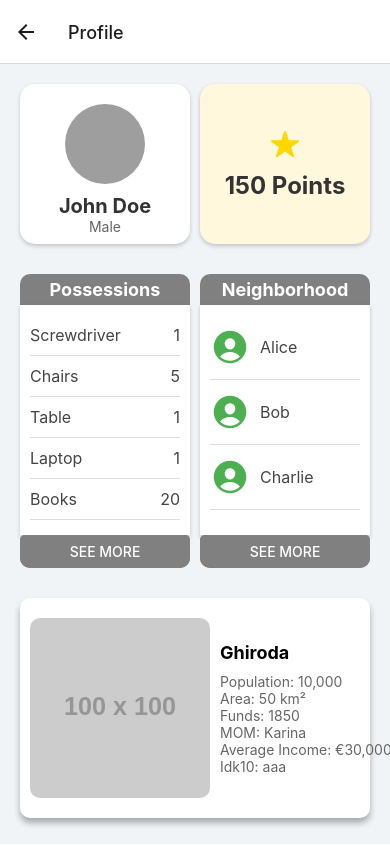
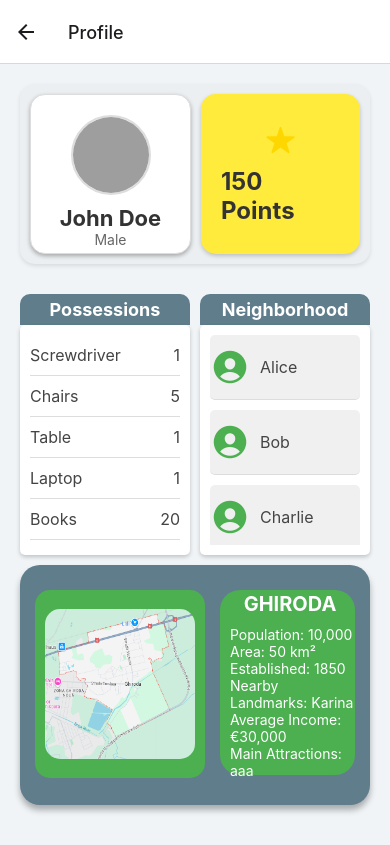
Before and after one commit to AndreiB02/Unihack6-Neighbourly, a React Native app: screen /Profile in a window 390 px wide. Built offline with nearby package versions, Linux system fonts and the light colour scheme; grey boxes are pictures that could not be loaded.

Commit message:
CoFunds updated

```diff
--- a/App.js
+++ b/App.js
@@ -1,4 +1,5 @@
 import React from 'react';
+
 import { NavigationContainer } from '@react-navigation/native';
 import { createStackNavigator } from '@react-navigation/stack';
 import HomeScreen from './screens/MainPage/HomeScreen'; // Update the import path as necessary
@@ -45,6 +46,7 @@ const App = () => {
         <Stack.Screen name="AboutApp" component={AboutApp} options={{ title: 'About' }} />
       </Stack.Navigator>
     </NavigationContainer>
+
   );
 };
 
--- a/screens/CoFound/CoFundScreen.js
+++ b/screens/CoFound/CoFundScreen.js
@@ -1,47 +1,61 @@
 import React, { useState } from 'react';
 import { View, Text, StyleSheet, FlatList, TouchableOpacity, Alert, Modal, TextInput, Button } from 'react-native';
-import { ProgressBar } from 'react-native-paper';
+import ProgressBar from '../MainPage/Components/ProgressBar';
 
 const CoFundScreen = () => {
-    const goalAmount = 1000; // Total goal amount (e.g., 1000 units of currency)
-    const [currentAmount, setCurrentAmount] = useState(350); // Current amount raised (e.g., 350 units of currency)
+    const goalAmount = 1000;
+    const [currentAmount, setCurrentAmount] = useState(350);
 
     const [itemsData, setItemsData] = useState([
-        { id: '1', name: 'Item 1', price: 200 },
-        { id: '2', name: 'Item 2', price: 150 },
-        { id: '3', name: 'Item 3', price: 300 },
-        { id: '4', name: 'Item 4', price: 100 },
-        { id: '5', name: 'Item 5', price: 250 },
+        { id: '1', name: 'Lawnmower', price: 200, raised: 50 },
+        { id: '2', name: 'Dining Table', price: 150, raised: 75 },
+        { id: '3', name: 'Cordless Drill', price: 300, raised: 120 },
+        { id: '4', name: 'Office Chair', price: 100, raised: 45 },
+        { id: '5', name: 'Electric Heater', price: 250, raised: 55 },
     ]);
 
-    const [modalVisible, setModalVisible] = useState(false); // State to control modal visibility
+    const [modalVisible, setModalVisible] = useState(false);
     const [newItemName, setNewItemName] = useState('');
     const [newItemPrice, setNewItemPrice] = useState('');
+    const [donationAmount, setDonationAmount] = useState('');
 
-    // Calculate the progress as a fraction of the total goal amount
-    const progress = currentAmount / goalAmount;
+    const calculateItemProgress = (item) => {
+        return item.raised / item.price;
+    };
 
-    const handleDonate = () => {
-        const newAmount = currentAmount + 50; // Donation amount (e.g., 50 units)
-        if (newAmount <= goalAmount) {
-            setCurrentAmount(newAmount);
-        } else {
-            setCurrentAmount(goalAmount); // Ensure it doesn't exceed the goal
+    const calculateAverageProgress = () => {
+        const totalProgress = itemsData.reduce((acc, item) => acc + item.raised / item.price, 0);
+        return totalProgress / itemsData.length;
+    };
+
+    const handleDonateToItem = (itemId) => {
+        const donation = parseFloat(donationAmount);
+        if (isNaN(donation) || donation <= 0) {
+            Alert.alert('Error', 'Please enter a valid donation amount.');
+            return;
         }
-        Alert.alert('Donation', `You donated 50 units!`);
+
+        const updatedItems = itemsData.map(item => {
+            if (item.id === itemId) {
+                return { ...item, raised: item.raised + donation };
+            }
+            return item;
+        });
+        setItemsData(updatedItems);
+        setDonationAmount('');
+        Alert.alert('Donation', `You donated ${donation} units to ${itemsData.find(item => item.id === itemId).name}!`);
     };
 
     const handleAddItem = () => {
-        // Check if the input fields are not empty and price is a valid number
         if (newItemName.trim() === '' || isNaN(newItemPrice) || newItemPrice <= 0) {
             Alert.alert('Error', 'Please enter a valid name and price.');
             return;
         }
 
-        const newItem = { id: (itemsData.length + 1).toString(), name: newItemName, price: parseFloat(newItemPrice) };
+        const newItem = { id: (itemsData.length + 1).toString(), name: newItemName, price: parseFloat(newItemPrice), raised: 0 };
         setItemsData([...itemsData, newItem]);
-        setModalVisible(false); // Close the modal after adding the item
-        setNewItemName(''); // Reset input fields
+        setModalVisible(false);
+        setNewItemName('');
         setNewItemPrice('');
         Alert.alert('Item Added', `You added ${newItem.name} with a price of ${newItem.price} units.`);
     };
@@ -54,12 +68,14 @@ const CoFundScreen = () => {
                 <Text style={styles.goalText}>Goal: ${goalAmount}</Text>
                 <Text style={styles.progressText}>Raised: ${currentAmount} of ${goalAmount}</Text>
 
-                {/* Progress Bar */}
                 <ProgressBar
-                    progress={progress}
-                    color="#4CAF50"
+                    progress={calculateAverageProgress()}
+                    color={calculateAverageProgress() === 1 ? "#00C853" : "#4CAF50"}
                     style={styles.progressBar}
                 />
+                {calculateAverageProgress() === 1 && (
+                    <Text style={styles.goalAchievedText}>Goal Achieved! 🎉</Text>
+                )}
             </View>
 
             <Text style={styles.itemsHeader}>Items for Fundraising</Text>
@@ -69,23 +85,37 @@ const CoFundScreen = () => {
                 renderItem={({ item }) => (
                     <View style={styles.itemContainer}>
                         <Text style={styles.itemName}>{item.name}</Text>
-                        <Text style={styles.itemPrice}>Price: ${item.price}</Text>
+                        <Text style={styles.itemPrice}>{item.raised}$ / {item.price}$</Text>
+
+                        <ProgressBar
+                            progress={calculateItemProgress(item)}
+                            color={calculateItemProgress(item) === 1 ? "#00C853" : "#4CAF50"}
+                            style={styles.progressBar}
+                        />
+
+                        <View style={styles.donateContainer}>
+                            <TextInput
+                                style={styles.donationInput}
+                                placeholder="Enter amount"
+                                value={donationAmount}
+                                onChangeText={setDonationAmount}
+                                keyboardType="numeric"
+                            />
+                            <TouchableOpacity
+                                style={styles.donateButton}
+                                onPress={() => handleDonateToItem(item.id)}
+                            >
+                                <Text style={styles.donateButtonText}>Donate</Text>
+                            </TouchableOpacity>
+                        </View>
                     </View>
                 )}
             />
 
-            {/* Buttons at the bottom of the page */}
-            <View style={styles.buttonsContainer}>
-                <TouchableOpacity style={styles.donateButton} onPress={handleDonate}>
-                    <Text style={styles.donateButtonText}>Donate 50 units</Text>
-                </TouchableOpacity>
+            <TouchableOpacity style={styles.addItemButton} onPress={() => setModalVisible(true)}>
+                <Text style={styles.addItemButtonText}>Add New Item</Text>
+            </TouchableOpacity>
 
-                <TouchableOpacity style={styles.addItemButton} onPress={() => setModalVisible(true)}>
-                    <Text style={styles.addItemButtonText}>Add New Item</Text>
-                </TouchableOpacity>
-            </View>
-
-            {/* Modal for adding new item */}
             <Modal
                 animationType="slide"
                 transparent={true}
@@ -124,52 +154,83 @@ const CoFundScreen = () => {
 
 const styles = StyleSheet.create({
     container: {
+        marginTop: 20,
         flex: 1,
         padding: 20,
-        backgroundColor: '#f0f4f7',
+        backgroundColor: '#f7f7f7',
     },
     header: {
-        fontSize: 32,
+        fontSize: 36,
         fontWeight: 'bold',
         color: '#333',
         textAlign: 'center',
         marginBottom: 20,
+        letterSpacing: 1.2,
     },
     goalContainer: {
         marginBottom: 30,
         alignItems: 'center',
+        borderBottomWidth: 2,
+        borderBottomColor: '#ccc',
+        paddingBottom: 20,
     },
     goalText: {
-        fontSize: 18,
+        fontSize: 20,
         color: '#333',
     },
     progressText: {
-        fontSize: 16,
+        fontSize: 18,
         color: '#4CAF50',
         marginTop: 10,
     },
     progressBar: {
-        width: '80%',
+        width: '100%',
+        marginTop: 20,
+        height: 15,
+        borderRadius: 10,
+        backgroundColor: '#e0e0e0',
+    },
+    goalAchievedText: {
+        fontSize: 18,
+        color: '#00C853',
         marginTop: 10,
+        fontWeight: 'bold',
+    },
+    donateContainer: {
+        flexDirection: 'row',
+        alignItems: 'center',
+        position: 'absolute',
+        top: 10,
+        right: 15,
+    },
+    donationInput: {
+        height: 40,
+        width: 80,
+        borderColor: '#ccc',
+        borderWidth: 1,
+        borderRadius: 5,
+        paddingLeft: 10,
+        fontSize: 16,
+        marginRight: 10,
     },
     donateButton: {
         backgroundColor: '#4CAF50',
-        paddingVertical: 10,
-        paddingHorizontal: 20,
+        paddingVertical: 8,
+        paddingHorizontal: 15,
         borderRadius: 5,
-        alignSelf: 'center',
     },
     donateButtonText: {
         color: '#fff',
-        fontSize: 18,
+        fontSize: 16,
         fontWeight: 'bold',
     },
     addItemButton: {
         backgroundColor: '#007BFF',
-        paddingVertical: 10,
-        paddingHorizontal: 20,
+        paddingVertical: 12,
+        paddingHorizontal: 25,
         borderRadius: 5,
         alignSelf: 'center',
+        marginTop: 20,
     },
     addItemButtonText: {
         color: '#fff',
@@ -185,34 +246,30 @@ const styles = StyleSheet.create({
     itemContainer: {
         backgroundColor: '#fff',
         padding: 15,
-        marginBottom: 10,
+        marginBottom: 20,
         borderRadius: 8,
         shadowColor: '#000',
         shadowOffset: { width: 0, height: 2 },
-        shadowOpacity: 0.2,
+        shadowOpacity: 0.1,
         shadowRadius: 4,
         elevation: 5,
+        position: 'relative',
     },
     itemName: {
-        fontSize: 18,
+        fontSize: 20,
         fontWeight: 'bold',
         color: '#333',
     },
     itemPrice: {
         fontSize: 16,
         color: '#777',
-    },
-    buttonsContainer: {
-        flexDirection: 'row',
-        justifyContent: 'space-between',
-        marginTop: 20,
-        paddingHorizontal: 20,
+        marginTop: 5,
     },
     modalOverlay: {
         flex: 1,
         justifyContent: 'center',
         alignItems: 'center',
-        backgroundColor: 'rgba(0, 0, 0, 0.5)', // Transparent black overlay
+        backgroundColor: 'rgba(0, 0, 0, 0.5)',
     },
     modalContainer: {
         backgroundColor: '#fff',
@@ -233,12 +290,13 @@ const styles = StyleSheet.create({
         textAlign: 'center',
     },
     input: {
-        height: 40,
+        height: 45,
         borderColor: '#ccc',
         borderWidth: 1,
-        borderRadius: 5,
+        borderRadius: 8,
         marginBottom: 15,
-        paddingLeft: 10,
+        paddingLeft: 12,
+        fontSize: 16,
     },
     modalButtons: {
         flexDirection: 'row',
--- a/screens/MainPage/ProfilePage/Profile.js
+++ b/screens/MainPage/ProfilePage/Profile.js
@@ -1,5 +1,5 @@
 import React, { useState } from 'react';
-import { View, Text, StyleSheet, ScrollView, Image, FlatList, Button, TouchableOpacity } from 'react-native';
+import { View, Text, StyleSheet, ScrollView, Image, FlatList, TouchableOpacity } from 'react-native';
 import Icon from 'react-native-vector-icons/Ionicons';
 import { useNavigation } from '@react-navigation/native';
 
@@ -27,7 +27,7 @@ const Profile = () => {
     ];
 
     const neighborhoodInfo = {
-        name: 'Ghiroda',
+        name: 'GHIRODA',
         population: '10,000',
         area: '50 km²',
         established: '1850',
@@ -54,7 +54,11 @@ const Profile = () => {
             </View>
 
             <View style={styles.mainContent}>
-                <View style={styles.profileSection}>
+                {/* Possessions Section */}
+                <TouchableOpacity
+                    style={styles.profileSection}
+                    onPress={() => navigation.navigate('PossessionsSeeMore')}
+                >
                     <View style={styles.possessionsTitleContainer}>
                         <Text style={styles.possessionsTitle}>Possessions</Text>
                     </View>
@@ -70,16 +74,13 @@ const Profile = () => {
                             )}
                         />
                     </View>
-                    <View style={styles.seeMoreButtonContainer}>
-                        <Button
-                            title="See More"
-                            onPress={() => navigation.navigate('PossessionsSeeMore')}
-                            color="#808080"
-                        />
-                    </View>
-                </View>
+                </TouchableOpacity>
 
-                <View style={styles.neighborhoodSection}>
+                {/* Neighborhood Section */}
+                <TouchableOpacity
+                    style={styles.neighborhoodSection}
+                    onPress={() => navigation.navigate('NeighborhoodSeeMore')}
+                >
                     <View style={styles.neighborhoodTitleContainer}>
                         <Text style={styles.possessionsTitle}>Neighborhood</Text>
                     </View>
@@ -95,29 +96,28 @@ const Profile = () => {
                             )}
                         />
                     </View>
-                    <View style={styles.seeMoreButtonContainer}>
-                        <Button
-                            title="See More"
-                            onPress={() => navigation.navigate('NeighborhoodSeeMore')}
-                            color="#808080"
-                        />
-                    </View>
-                </View>
+                </TouchableOpacity>
             </View>
 
-            <TouchableOpacity style={styles.neighborhoodFrame} onPress={() => navigation.navigate('NeighbourhoodPortal')}>
-                <Image
-                    source={{ uri: 'https://via.placeholder.com/100' }}
-                    style={styles.neighborhoodImage}
-                />
+            {/* Neighborhood Info Section */}
+            <TouchableOpacity
+                style={styles.neighborhoodFrame}
+                onPress={() => navigation.navigate('NeighbourhoodPortal')}
+            >
+                <View style={styles.neighborhoodImageWrapper}>
+                    <Image
+                        source={require('../../../assets/ghiroda.png')}
+                        style={styles.neighborhoodImage}
+                    />
+                </View>
                 <View style={styles.neighborhoodDetails}>
                     <Text style={styles.neighborhoodName}>{neighborhoodInfo.name}</Text>
                     <Text style={styles.neighborhoodDetailText}>Population: {neighborhoodInfo.population}</Text>
                     <Text style={styles.neighborhoodDetailText}>Area: {neighborhoodInfo.area}</Text>
-                    <Text style={styles.neighborhoodDetailText}>Funds: {neighborhoodInfo.established}</Text>
-                    <Text style={styles.neighborhoodDetailText}>MOM: {neighborhoodInfo.nearbyLandmarks}</Text>
+                    <Text style={styles.neighborhoodDetailText}>Established: {neighborhoodInfo.established}</Text>
+                    <Text style={styles.neighborhoodDetailText}>Nearby Landmarks: {neighborhoodInfo.nearbyLandmarks}</Text>
                     <Text style={styles.neighborhoodDetailText}>Average Income: {neighborhoodInfo.averageIncome}</Text>
-                    <Text style={styles.neighborhoodDetailText}>Idk10: {neighborhoodInfo.mainAttractions}</Text>
+                    <Text style={styles.neighborhoodDetailText}>Main Attractions: {neighborhoodInfo.mainAttractions}</Text>
                 </View>
             </TouchableOpacity>
         </ScrollView>
@@ -134,6 +134,14 @@ const styles = StyleSheet.create({
         flexDirection: 'row',
         justifyContent: 'space-between',
         marginBottom: 30,
+        backgroundColor: '#eceff1', // Light background for contrast
+        borderRadius: 15,
+        padding: 10,
+        shadowColor: '#000',
+        shadowOffset: { width: 0, height: 2 },
+        shadowOpacity: 0.1,
+        shadowRadius: 4,
+        elevation: 5,
     },
     profileContainer: {
         flex: 1,
@@ -141,22 +149,26 @@ const styles = StyleSheet.create({
         padding: 20,
         shadowColor: '#000',
         shadowOffset: { width: 0, height: 2 },
-        shadowOpacity: 0.2,
+        shadowOpacity: 0.3,
         shadowRadius: 4,
         elevation: 5,
         alignItems: 'center',
         marginRight: 10,
         height: 160,
         borderRadius: 15,
+        borderColor: '#ddd', // Soft border
+        borderWidth: 1,
     },
     avatar: {
         width: 80,
         height: 80,
         borderRadius: 40,
         marginBottom: 10,
+        borderWidth: 2,
+        borderColor: '#ddd', // Light border around the avatar
     },
     name: {
-        fontSize: 20,
+        fontSize: 22,
         fontWeight: 'bold',
         color: '#333',
     },
@@ -166,7 +178,7 @@ const styles = StyleSheet.create({
     },
     pointsSection: {
         flex: 1,
-        backgroundColor: '#fff8dc',
+        backgroundColor: '#ffeb3b', // Subtle yellow accent
         padding: 20,
         shadowColor: '#000',
         shadowOffset: { width: 0, height: 2 },
@@ -204,7 +216,7 @@ const styles = StyleSheet.create({
         textAlign: 'center',
     },
     possessionsTitleContainer: {
-        backgroundColor: '#808080',
+        backgroundColor: '#607d8b', // Dark grey-blue for contrast
         paddingVertical: 5,
         paddingHorizontal: 10,
         borderTopLeftRadius: 10,
@@ -219,7 +231,7 @@ const styles = StyleSheet.create({
         shadowRadius: 4,
         elevation: 5,
         height: 230,
-        borderRadius: 0,
+        borderRadius: 5,
     },
     tableRow: {
         flexDirection: 'row',
@@ -241,7 +253,7 @@ const styles = StyleSheet.create({
         shadowRadius: 4,
         elevation: 5,
         height: 230,
-        borderRadius: 0,
+        borderRadius: 5,
     },
     neighborCard: {
         flexDirection: 'row',
@@ -249,6 +261,9 @@ const styles = StyleSheet.create({
         paddingVertical: 10,
         borderBottomWidth: 1,
         borderBottomColor: '#ddd',
+        backgroundColor: '#f0f0f0', // Light background for items
+        borderRadius: 5,
+        marginBottom: 10,
     },
     neighborName: {
         fontSize: 16,
@@ -256,53 +271,83 @@ const styles = StyleSheet.create({
         marginLeft: 10,
     },
     seeMoreButtonContainer: {
-        backgroundColor: '#808080',
         borderRadius: 5,
         marginTop: 0,
         borderBottomLeftRadius: 10,
         borderBottomRightRadius: 10,
         overflow: 'hidden',
-        marginBottom: 20,
+        marginBottom: 10,
+        backgroundColor: '#ffffff', // Updated to white background
     },
     neighborhoodTitleContainer: {
-        backgroundColor: '#808080',
+        backgroundColor: '#607d8b',
         paddingVertical: 5,
         paddingHorizontal: 10,
         borderTopLeftRadius: 10,
         borderTopRightRadius: 10,
     },
+    neighborhoodImageWrapper: {
+        backgroundColor: '#4CAF50', // Light gray background, same as right-side section
+        borderRadius: 15,
+        padding: 10,
+        justifyContent: 'center',
+        alignItems: 'center',
+        marginRight: 15, // Ensure it has space between details
+        elevation: 5, // Adding some shadow for depth
+        marginTop: 10,
+        marginBottom:12,
+    },
     neighborhoodFrame: {
         flexDirection: 'row',
         marginTop: 10,
-        padding: 10,
-        backgroundColor: '#fff',
-        borderRadius: 10,
+        padding: 15,
+        backgroundColor: '#607d8b', // Green background to make it pop
+        borderRadius: 20, // Larger border radius for a more modern look
         shadowColor: '#000',
         shadowOffset: { width: 0, height: 5 },
         shadowOpacity: 0.3,
         shadowRadius: 6,
         elevation: 10,
-        height: 220,
+        height: 240, // Increased height for better content fit
+        marginBottom: 20,
     },
     neighborhoodImage: {
-        width: 180,
-        height: 180,
+        marginTop: 100,
+        width: 150,
+        height: 150,
         borderRadius: 10,
         marginTop: 10,
         marginBottom: 10,
+        borderRadius: 15,
+        justifyContent: 'center',
+        alignSelf: 'flex-start',
     },
     neighborhoodDetails: {
-        marginLeft: 10,
+        marginTop: 10,
+        marginBottom: 15,
+        marginLeft: 0,
+        borderRadius: 15,
         justifyContent: 'center',
+        flex: 1,
+        backgroundColor: '#4CAF50',
+        borderRadius: 20,
+
     },
     neighborhoodName: {
-        fontSize: 18,
+        marginLeft: 5,
+        fontSize: 20,
         fontWeight: 'bold',
         marginBottom: 10,
+        marginTop: 5,
+        color: 'white', // White text color
+        textAlign: 'center',  // This will center the text horizontally
+        justifyContent: 'center',  // This centers text vertically if container is flexible
     },
     neighborhoodDetailText: {
         fontSize: 14,
-        color: '#666',
+        color: '#fff', // White color for neighborhood info
+        marginLeft: 10,
+        justifyContent: 'center',  // This centers text vertically if container is flexible
     },
 });
 
```
Also changed, not shown: screens/MainPage/HomeScreen.js (+5 -5 lines), assets/ghiroda.png (added).
